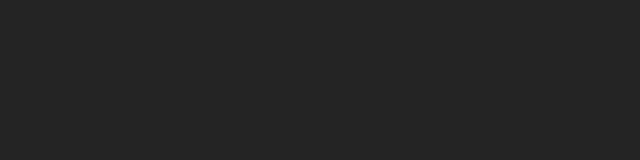
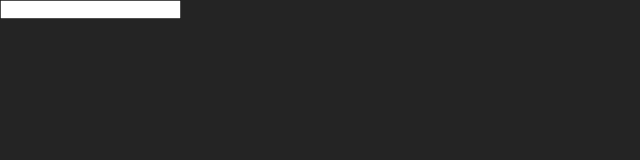
Before and after one commit to Theprogrammizz/JavaScript-Projects, a plain HTML site: page Calculator/index.html in a window 1280 px wide. Shown: the whole page, without its empty margins (0-640 px from the left). Drawn offline with Linux system fonts and the light colour scheme.

Commit message:
modified:   Calculator/index.html

```diff
--- a/Calculator/index.html
+++ b/Calculator/index.html
@@ -8,7 +8,9 @@
 </head>
 <body>
     <div class="container">
-
+        <div class="js-input-div">
+            <input type="text" class="js-input">
+        </div>
     </div>
     <script src="script.js"></script>
 </body>
```
